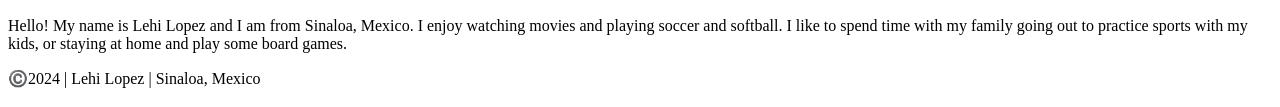
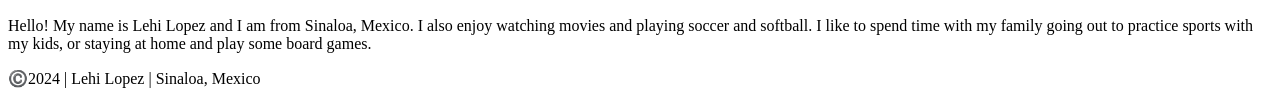
Before and after one commit to lehilopez/wdd130, a plain HTML site: page index.html in a window 1280 px wide. Shown: the part 309-416 px from the top of the page. Drawn offline with Linux system fonts and the light colour scheme.

Commit message:
test update

```diff
--- a/index.html
+++ b/index.html
@@ -15,7 +15,7 @@
         <main>
             <h1>Lehi Lopez | WDD 130</h1>
             <img src="images/profile.jpg" alt="Lehi Lopez" width="200">
-            <p>Hello! My name is Lehi Lopez and I am from Sinaloa, Mexico. I enjoy watching movies
+            <p>Hello! My name is Lehi Lopez and I am from Sinaloa, Mexico. I also enjoy watching movies
                 and playing soccer and softball. I like to spend time with my family going out to
                 practice sports with my kids, or staying at home and play some board games.</p>
         </main>
```
